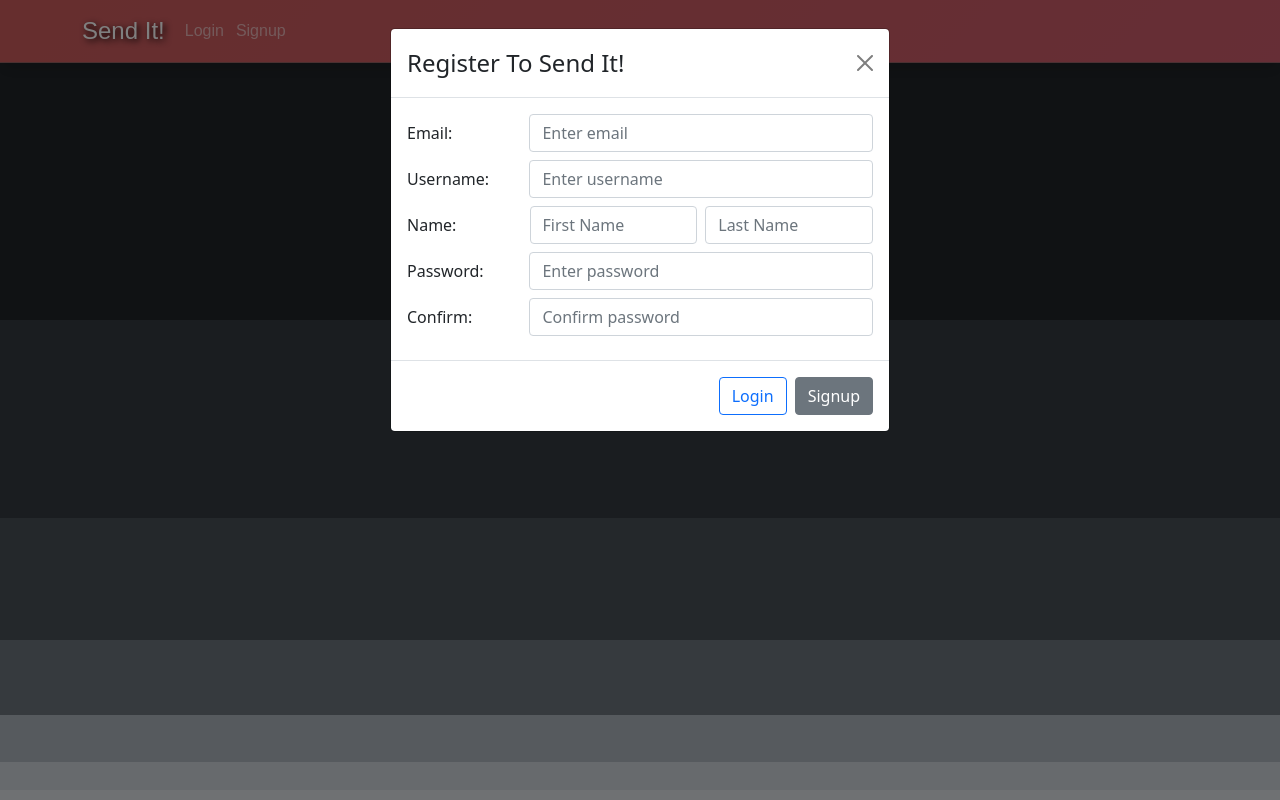
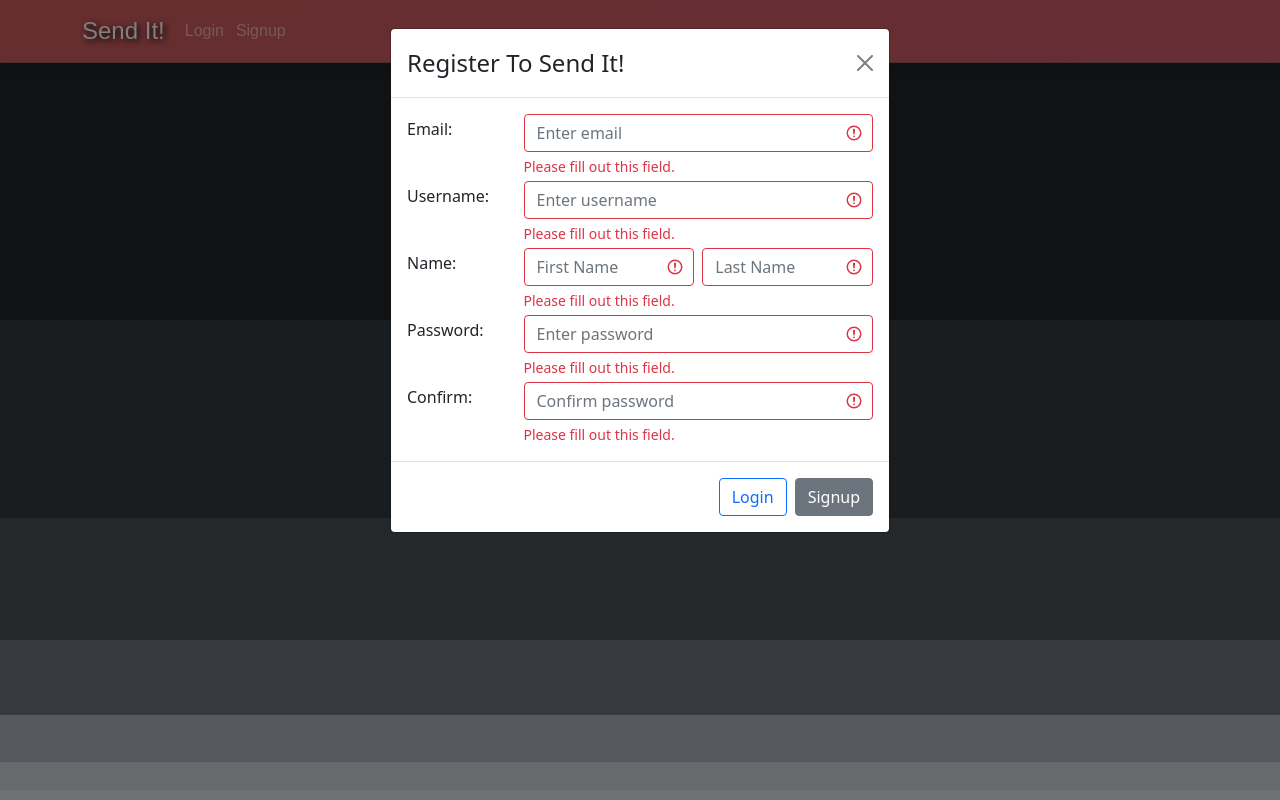
Before and after one commit to EtashTyagi/SendIt, a React (Create React App) app: page / in a window 1280 px wide. Both pictures are taken after a click on the button "Signup". Built offline with nearby package versions, Linux system fonts and the light colour scheme.

Commit message:
Signup Realtime validation

```diff
--- a/src/css/index.css
+++ b/src/css/index.css
@@ -34,7 +34,7 @@ code {
     border-right-color: indianred;
     border-bottom-color: goldenrod;
     border-left-color: forestgreen;
-    transform: rotate(0deg);
+    transform: rotate(360deg);
   }
 }
 
--- a/src/css/top_navbar.css
+++ b/src/css/top_navbar.css
@@ -34,7 +34,11 @@
     background: rgba(175, 175, 175, 0.2);
     transition-duration: 0.1s;
 }
-.dark-modal .modal-content{
+.danger-modal .modal-content{
     background-color: indianred;
     color: var(--bs-light);
 }
+.success-modal .modal-content{
+    background-color: darkolivegreen;
+    color: var(--bs-light);
+}
--- a/src/js/components/SignupModal.js
+++ b/src/js/components/SignupModal.js
@@ -1,13 +1,14 @@
 import React, {useState} from 'react';
 import Button from "react-bootstrap/Button";
 import {Form, Modal, Nav} from "react-bootstrap";
-import signupHandler from "../utils/signupHandler";
+import { signup, handleFormChange } from "../utils/signupHandler";
 import Loading from "./Loading";
 
 const stringToComponent = [
     "defaultSignupModal",
     "waitingSignupModal",
     "errorSignupModal",
+    "successSignupModal"
 ]
 
 function SignupModal({ className, closeLogin, openLogin, closeSignup, openSignup, openState }) {
@@ -28,12 +29,34 @@ function SignupModal({ className, closeLogin, openLogin, closeSignup, openSignup
                                                                closeSignup={closeSignup}
                                                                openSignup={openSignup}
                                                                error={error}/> :
+        rendering === stringToComponent[3] ? <SuccessSignupModal className={className}
+                                                                 setRendering={setRendering}
+                                                                 openState={openState}
+                                                                 closeSignup={closeSignup}
+                                                                 openSignup={openSignup}
+                                                                 openLogin={openLogin}/> :
         <></>
     )
 
 }
 
 function DefaultSignupModal({ className, setRendering, openLogin, closeSignup, openSignup, openState, setError }) {
+    const [validationErrors, setValidationErrors] = useState({
+        email: [false, "Please fill out this field."],
+        username: [false, "Please fill out this field."],
+        first_name: [false, "Please fill out this field."],
+        last_name: [false, "Please fill out this field."],
+        password: [false, "Please fill out this field."],
+        confirm: [false, "Please fill out this field."]
+    })
+    const [signupFields, setSignupFields] = useState({
+        email: "",
+        username: "",
+        first_name: "",
+        last_name: "",
+        password: "",
+        confirm: ""
+    })
     return (
         <>
             <Nav.Link variant="primary" onClick={openSignup} className={className}>
@@ -45,43 +68,97 @@ function DefaultSignupModal({ className, setRendering, openLogin, closeSignup, o
                     <Modal.Title>Register To Send It!</Modal.Title>
                 </Modal.Header>
                 <Form onSubmit={(event) =>
-                {signupHandler(event, setRendering, setError)}} action={"#"}>
+                {signup(event, setRendering, setError, setValidationErrors)}} action={"#"}
+                noValidate>
                     <Modal.Body className="d-flex flex-column">
-                        <Form.Label className="d-flex flex-row align-items-center">
-                            <span className="me-2 w-25">Email:</span>
-                            <Form.Control name="email"
-                                          className="w-75" type="email" placeholder="Enter email" required>
+                        <Form.Group className="d-flex flex-row align-items-center flex-wrap">
+                            <Form.Label className="w-25">Email:</Form.Label>
+                            <Form.Control name="email" className="w-75" type="email" isValid={validationErrors.email[0]}
+                                          value={signupFields.email}
+                                          isInvalid={!validationErrors.email[0]}
+                                          onChange={event => handleFormChange(event, setSignupFields,
+                                              setValidationErrors)}
+                                          placeholder="Enter email" required>
                             </Form.Control>
-                        </Form.Label>
-                        <Form.Label className="d-flex flex-row align-items-center">
-                            <span className="me-2 w-25">Username:</span>
-                            <Form.Control name="username"
+                            <div className="w-25"/>
+                            <Form.Control.Feedback className="w-75">Looks good!</Form.Control.Feedback>
+                            <Form.Control.Feedback type="invalid" className="w-75">
+                                {validationErrors.email[1]}
+                            </Form.Control.Feedback>
+                        </Form.Group>
+
+                        <Form.Group className="d-flex flex-row align-items-center flex-wrap mt-1">
+                            <Form.Label className="w-25">Username:</Form.Label>
+                            <Form.Control name="username" isInvalid={!validationErrors.username[0]}
+                                          value={signupFields.username}
+                                          isValid={validationErrors.username[0]}
+                                          onChange={event => handleFormChange(event, setSignupFields,
+                                              setValidationErrors)}
                                           className="w-75" type="text" placeholder="Enter username" required>
                             </Form.Control>
-                        </Form.Label>
-                        <Form.Label className="d-flex flex-row align-items-center">
-                            <span className="me-2 w-25">Name:</span>
-                            <div className="w-75 d-flex flex-row">
-                                <Form.Control name="first_name"
-                                              className="w-50 me-1" type="text" placeholder="First Name" required>
-                                </Form.Control>
-                                <Form.Control name="last_name"
-                                              className="w-50 ms-1" type="text" placeholder="Last Name" required>
-                                </Form.Control>
-                            </div>
-                        </Form.Label>
-                        <Form.Label className="d-flex flex-row align-items-center">
-                            <span className="me-2 w-25">Password:</span>
-                            <Form.Control name="password"
+                            <div className="w-25"/>
+                            <Form.Control.Feedback className="w-75">Looks good!</Form.Control.Feedback>
+                            <Form.Control.Feedback type="invalid" className="w-75">
+                                {validationErrors.username[1]}
+                            </Form.Control.Feedback>
+                        </Form.Group>
+
+                        <Form.Group className="d-flex flex-row align-items-center flex-wrap mt-1">
+                            <Form.Label className="w-25">Name:</Form.Label>
+                            <Form.Control name="first_name" className="me-1" type="text" placeholder="First Name"
+                                          style={{width: "calc(37.5% - 0.25rem)"}}
+                                          isInvalid={!(validationErrors.first_name[0] && validationErrors.last_name[0])}
+                                          onChange={event => handleFormChange(event, setSignupFields,
+                                              setValidationErrors)}
+                                          value={signupFields.first_name}
+                                          isValid={validationErrors.first_name[0] && validationErrors.last_name[0]} required>
+                            </Form.Control>
+                            <Form.Control name="last_name" className="ms-1" type="text" placeholder="Last Name"
+                                          style={{width: "calc(37.5% - 0.25rem)"}}
+                                          isInvalid={!(validationErrors.first_name[0] && validationErrors.last_name[0])}
+                                          onChange={event => handleFormChange(event, setSignupFields,
+                                              setValidationErrors)}
+                                          value={signupFields.last_name}
+                                          isValid={validationErrors.first_name[0] && validationErrors.last_name[0]} required>
+                            </Form.Control>
+                            <div className="w-25"/>
+                            <Form.Control.Feedback className="w-75">Looks good!</Form.Control.Feedback>
+                            <Form.Control.Feedback type="invalid" className="w-75">
+                                {validationErrors.first_name[0]?validationErrors.last_name[1]:validationErrors.first_name[1]}
+                            </Form.Control.Feedback>
+                        </Form.Group>
+
+                        <Form.Group className="d-flex flex-row align-items-center flex-wrap mt-1">
+                            <Form.Label className="w-25">Password:</Form.Label>
+                            <Form.Control name="password" isInvalid={!validationErrors.password[0]}
+                                          isValid={validationErrors.password[0]}
+                                          onChange={event => handleFormChange(event, setSignupFields,
+                                              setValidationErrors)}
+                                          value={signupFields.password}
                                           className="w-75" type="password" placeholder="Enter password" required>
                             </Form.Control>
-                        </Form.Label>
-                        <Form.Label className="d-flex flex-row align-items-center">
-                            <span className="me-2 w-25">Confirm:</span>
-                            <Form.Control name="confirm"
+                            <div className="w-25"/>
+                            <Form.Control.Feedback className="w-75">Looks good!</Form.Control.Feedback>
+                            <Form.Control.Feedback type="invalid" className="w-75">
+                                {validationErrors.password[1]}
+                            </Form.Control.Feedback>
+                        </Form.Group>
+
+                        <Form.Group className="d-flex flex-row align-items-center flex-wrap mt-1">
+                            <Form.Label className="w-25">Confirm:</Form.Label>
+                            <Form.Control name="confirm" isInvalid={!validationErrors.confirm[0]}
+                                          isValid={validationErrors.confirm[0]} value={signupFields.confirm}
+                                          onChange={event => handleFormChange(event, setSignupFields,
+                                              setValidationErrors)}
                                           className="w-75" type="password" placeholder="Confirm password" required>
                             </Form.Control>
-                        </Form.Label>
+                            <div className="w-25"/>
+                            <Form.Control.Feedback type={"valid"} className="w-75">Looks good!</Form.Control.Feedback>
+                            <Form.Control.Feedback type="invalid" className="w-75">
+                                {validationErrors.confirm[1]}
+                            </Form.Control.Feedback>
+                        </Form.Group>
+
                     </Modal.Body>
                     <Modal.Footer>
                         <Button variant="outline-primary" onClick={openLogin}>
@@ -121,7 +198,7 @@ function ErrorSignupModal({ className, setRendering, openState, closeSignup, ope
                 Signup
             </Nav.Link>
 
-            <Modal className={"shadow dark-modal"} show={openState.signupOpen} onHide={closeSignup} >
+            <Modal className={"shadow danger-modal"} show={openState.signupOpen} onHide={closeSignup} >
                 <Modal.Header closeButton>
                     <Modal.Title>Error Occurred While Registering</Modal.Title>
                 </Modal.Header>
@@ -132,5 +209,30 @@ function ErrorSignupModal({ className, setRendering, openState, closeSignup, ope
         </>
     )
 }
+function SuccessSignupModal({ className, setRendering, openState, closeSignup, openSignup, openLogin }) {
+    return (
+        <>
+            <Nav.Link variant="primary" className={className}
+                      onClick={() => {setRendering("defaultSignupModal"); openSignup()}}>
+                Signup
+            </Nav.Link>
+
+            <Modal className={"shadow success-modal"} show={openState.signupOpen} onHide={closeSignup} >
+                <Modal.Header closeButton>
+                    <Modal.Title>Welcome To Send It!</Modal.Title>
+                </Modal.Header>
+                <Modal.Body className="d-flex flex-column">
+                    User Created Successfully!<br/>
+                    Login To Continue!
+                </Modal.Body>
+                <Modal.Footer>
+                    <Button variant="primary" className="shadow-sm" onClick={openLogin}>
+                        Login
+                    </Button>
+                </Modal.Footer>
+            </Modal>
+        </>
+    )
+}
 
 export default SignupModal;
--- a/src/js/utils/signupHandler.js
+++ b/src/js/utils/signupHandler.js
@@ -1,18 +1,94 @@
-function SignupHandler(event, setRendering, setError) {
+export function signup(event, setRendering, setError, setValidationError) {
     event.preventDefault()
+    event.stopPropagation();
     let formData = new FormData(event.target);
-    for (let [key, value] of formData.entries()) {
-        console.log(key, value);
-    }
-    setRendering("waitingSignupModal")
     fetch('https://etashtyagi.centralindia.cloudapp.azure.com/auth_api/signup/',
         {
             method: 'POST',
             body: formData
         })
-        .then(result => {console.log(result); setRendering("defaultSignupModal")})
-        // TODO: Uncomment when server is ready
-        // .catch(reason => {console.log(reason); setRendering("errorSignupModal"); setError(reason.toString())});
+        .then(result => (result.json()))
+        .catch(reason => {
+            setError(reason.toString());
+            setRendering("errorSignupModal");
+        }).then(data => {
+            if (data.success) {
+                setError("")
+                setValidationError({
+                    email: [false, "Please fill out this field."],
+                    username: [false, "Please fill out this field."],
+                    name: [false, "Please fill out this field."],
+                    password: [false, "Please fill out this field."],
+                    confirm: [false, "Please fill out this field."]
+                })
+                setRendering("successSignupModal")
+            } else {
+                data.message.confirm = [formData.password === formData.confirm, "Passwords don't match!"]
+                setValidationError(prev => {
+                    return data.message
+                })
+                setRendering("defaultSignupModal")
+            }
+        });
 }
+export function handleFormChange(event, setSignupFields, setValidationError) {
+    saveFormState(event, setSignupFields, setValidationError)
+    validateSignup(event, setValidationError)
+}
+function saveFormState(event, setSignupFields, setValidationError) {
+    let name = event.target.name
+    let value = event.target.value
 
-export default SignupHandler;
+    setSignupFields(prev => {
+        let newSF = {...prev}
+        newSF[name] = value
+        if (event.target.name === "password" || event.target.name === "confirm") {
+            setValidationError(prev => {
+                let newVE = {...prev}
+                newVE["confirm"] = [newSF["password"] === newSF["confirm"], "Passwords don't match!"]
+                return newVE
+            })
+        }
+        return newSF
+    })
+}
+function validateSignup(event, setValidationError) {
+    if (event.target.name === "confirm") {
+        return
+    }
+    if (event.target.name === "password") {
+        let pass_len = event.target.value.length
+        let pass_caps = event.target.value.length - event.target.value.replace(/[A-Z]/g, '').length
+        let pass_number = event.target.value.length - event.target.value.replace(/[0-9]/g, '').length
+        let pass_special = pass_len - pass_caps - pass_number
+        let url = `https://etashtyagi.centralindia.cloudapp.azure.com/auth_api/validate_signup?pass_len=${pass_len}`+
+            `&pass_caps=${pass_caps}&pass_number=${pass_number}&pass_special=${pass_special}`
+        fetch(url,{
+            method: 'GET',
+        })
+            .then(result => (result.json()))
+            .then(data => {
+                setValidationError(prev => {
+                    let newVE = {...prev}
+                    newVE[event.target.name] = data[event.target.name]
+                    newVE["confirm"] = [newVE["confirm"]===newVE["password"], "Passwords don't match!"]
+                    return newVE
+                })
+            });
+    }
+    else {
+        let url = `https://etashtyagi.centralindia.cloudapp.azure.com/auth_api/validate_signup?`+
+            `${event.target.name}=${event.target.value}`
+        fetch(url,{
+                method: 'GET',
+            })
+            .then(result => (result.json()))
+            .then(data => {
+                setValidationError(prev => {
+                    let newVE = {...prev}
+                    newVE[event.target.name] = data[event.target.name]
+                    return newVE
+                })
+        });
+    }
+}
```
